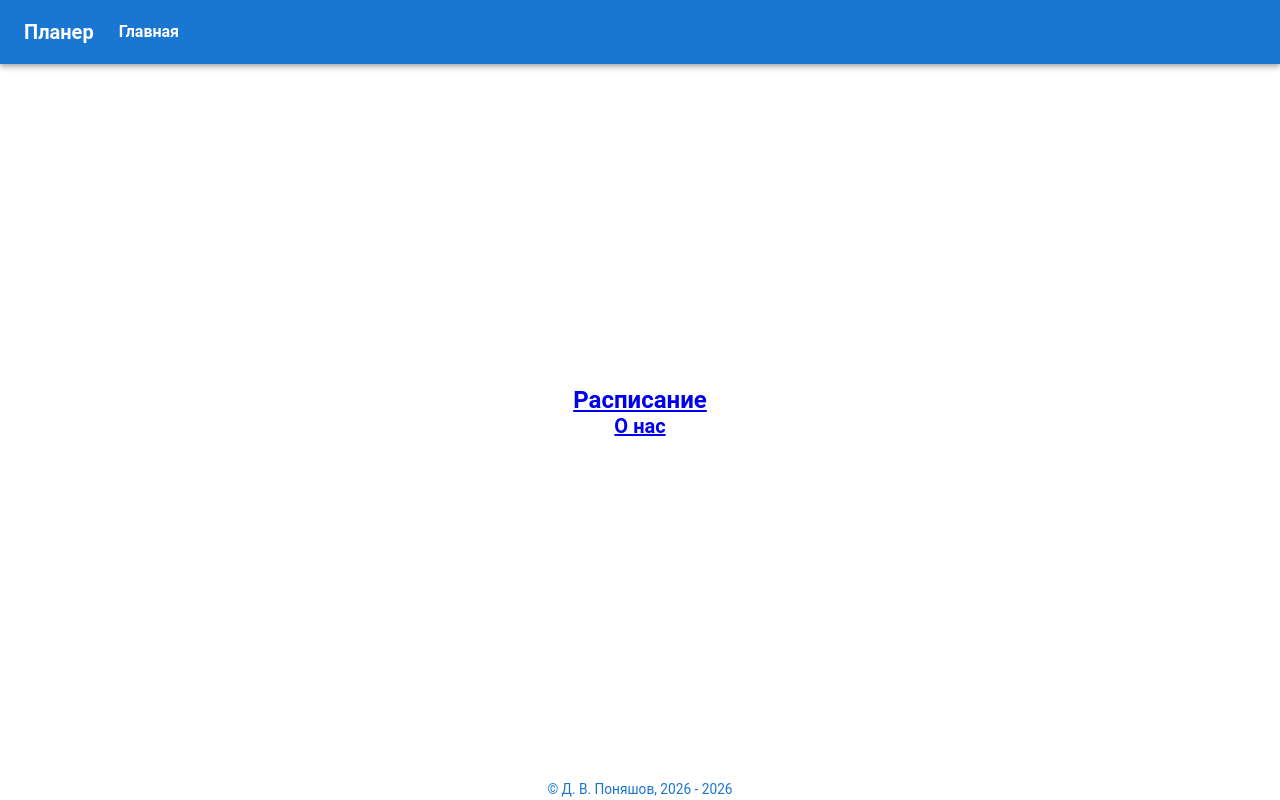
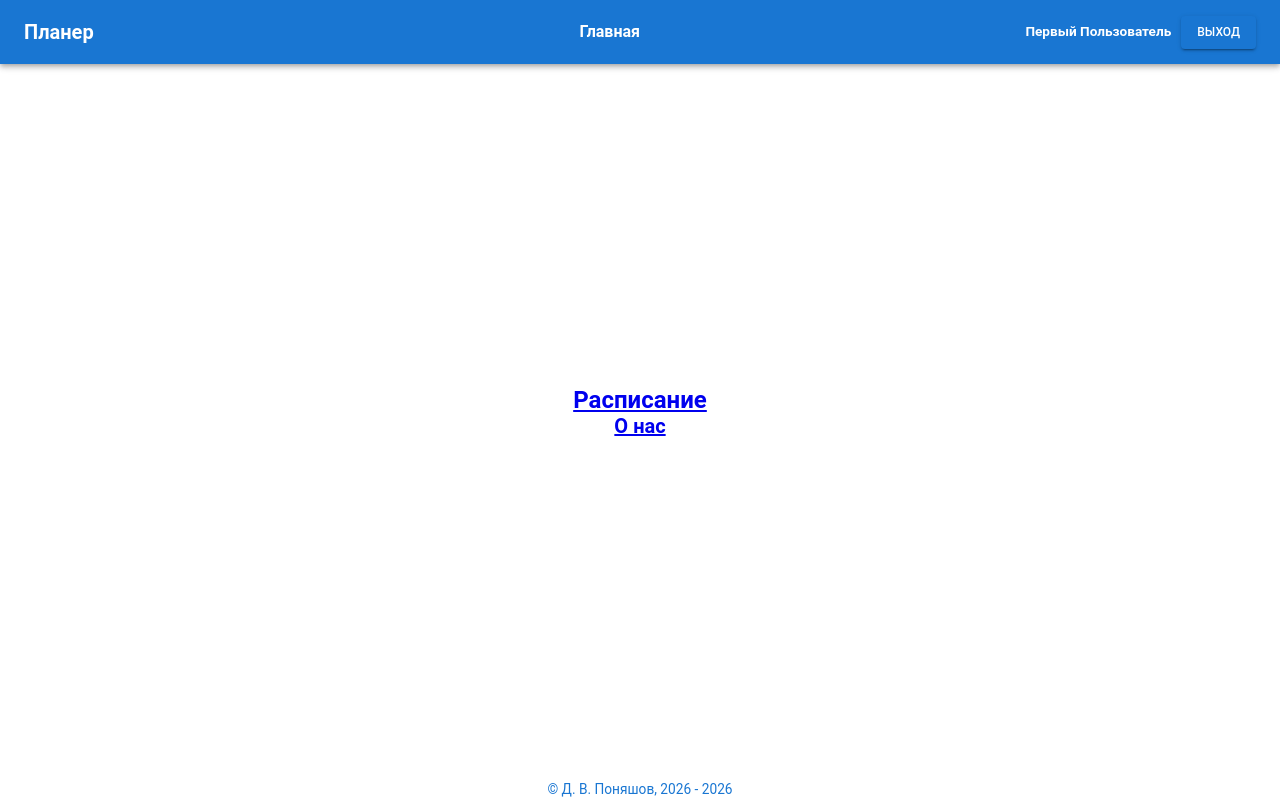
Before and after one commit to dponyashov/notebook-app, a React (Vite) app in the folder front-react/: page / in a window 1280 px wide. Built offline with nearby package versions, Linux system fonts and the light colour scheme.

Commit message:
front, add MUI styles v2.3

```diff
--- a/front-react/src/components/forms/ScheduleForm.tsx
+++ b/front-react/src/components/forms/ScheduleForm.tsx
@@ -5,7 +5,6 @@ import Spacer from '../UI/Spacer';
 import ThemedErorText from '../UI/ThemedErorText';
 import ThemedButton from '../UI/ThemedButton';
 import { UiCaptions } from '../../consts/uiCaptions';
-import ThemedInput from '../UI/ThemedInput';
 
 import ThemedTextArea from '../UI/ThemedTextArea';
 import { useUser } from '../../hooks/useUser';
@@ -13,7 +12,7 @@ import { timeNumberToString, timeStringToNumber } from '../../utils/time-util';
 import ThemedSelect from '../UI/ThemedSelect';
 import { fakeClientList, fakeUserList } from '../../fake/fakeSelectOptions';
 import type { OptionType } from '../../types/ui-types';
-import { AppConfig } from '../../consts/AppConfig';
+import { AppConfig } from '../../consts/appConfig';
 import { Box, Typography } from '@mui/material';
 import ThemedTimePicker from '../UI/ThemedTimePicker';
 import { FormCaptions } from '../../consts/formCaption';
--- a/front-react/src/components/pages/SchedulePage.tsx
+++ b/front-react/src/components/pages/SchedulePage.tsx
@@ -8,15 +8,18 @@ import ScheduleList from "../schedule/schedule-list";
 import { PageCaptions } from "../../consts/pageCaptions";
 
 import TemplatePage from "./TemplatePage";
-import { Box } from "@mui/material";
+import { Box, Typography } from "@mui/material";
 import ThemedDatePicker from "../UI/ThemedDatePicker";
 import { UiCaptions } from "../../consts/uiCaptions";
+import { useUser } from "../../hooks/useUser";
 
 const SchedulePage = () => {
 
     const [currentDate, setCurrentDate] = useState<Date>(new Date());
     const [preperedList, setPreparedList] = useState<ISchedule[]>([]);
     const { scheduleList, loaded, setList } = useSchedule(currentDate);
+
+    const {user} = useUser();
 
     useEffect(()=> {
         if (loaded) {
@@ -38,9 +41,12 @@ const SchedulePage = () => {
             <Box style={{display: 'flex',
                         justifyContent: 'center',
                         alignItems: 'center',
-                        gap: 2,
+                        gap: 150,
                         marginTop: '5px'}}
             >
+                {user &&
+                    <Typography variant="h6">{ user.name }</Typography>
+                }
                 <ThemedDatePicker style={{marginTop: '20px'}}
                     value = { currentDate.toISOString().split('T')[0] }
                     onChange = { e => selectDateHandle(e.target.value) }
--- a/front-react/src/components/pages/TemplatePage.tsx
+++ b/front-react/src/components/pages/TemplatePage.tsx
@@ -1,19 +1,55 @@
-import { AppBar, Box, Container, Grid, Toolbar, Typography } from "@mui/material"
-import { AppConfig } from "../../consts/AppConfig"
-import { Margin } from "@mui/icons-material"
+import { AppBar, Box, Grid, Toolbar, Typography } from "@mui/material"
+import { AppConfig } from "../../consts/appConfig"
+import { useUser } from "../../hooks/useUser"
+import ThemedButton from "../UI/ThemedButton"
+import { UiCaptions } from "../../consts/uiCaptions"
+import { useNavigate } from "react-router-dom"
+import { AppRoutes } from "../../consts/routes"
 
 const TemplatePage = ({children, pageCaption=''}) => {
+    const {user} = useUser();
+
+    const navigate = useNavigate();
+
+    const entryHandle = () => {
+        navigate(AppRoutes.LOGIN.value);
+    }
+
+    const exitHandle = () => {
+        console.log('Кнопка выхода в тулбаре')
+        //TODO тут надо делать логаут
+    }
+
     return (
         <Box sx={{ display: 'flex', flexDirection: 'column', height: '100vh' }}>
             <AppBar position="static">
-            <Toolbar>
+                <Toolbar style={{display: 'flex', justifyContent:'space-between'}}>
+                    <Box style={{display: 'flex',
+                        justifyContent: 'space-between',
+                        alignItems: 'center',
+                        width: '50%',
+                        gap: '10px'
+                    }}>
+                        <Typography variant='h4'>{AppConfig.appCaption}</Typography>
+                        <Typography variant='h5'>{pageCaption}</Typography>
+                    </Box>
+                    <Box>
+                        {user &&
                             <Box style={{display: 'flex',
                                     justifyContent: 'center',
                                     alignItems: 'center',
-                    gap: '25px'
+                                    gap: '10px'
                                 }}>
-                    <Typography variant='h4'>{AppConfig.appCaption}</Typography>
-                    <Typography variant='h5'>{pageCaption}</Typography>
+                                <Typography variant='h6'>{user.name}</Typography>
+                                <ThemedButton onClick={exitHandle} variant="contained">
+                                    {UiCaptions.BUTTONS.EXIT}
+                                </ThemedButton>
+                            </Box>}
+                        {!user &&
+                            <ThemedButton onClick={entryHandle} variant="contained">
+                                {UiCaptions.BUTTONS.ENTRY}
+                            </ThemedButton>
+                        }
                     </Box>
                 </Toolbar>
             </AppBar>
--- a/front-react/src/components/schedule/schedule-content.tsx
+++ b/front-react/src/components/schedule/schedule-content.tsx
@@ -1,22 +1,16 @@
 import { CardContent, Typography } from '@mui/material';
 import type { ISchedule } from '../../types/schedule-types';
 import type { FC } from 'react';
-import { useUser } from '../../hooks/useUser';
 
 interface ScheduleContentProps {
   item: ISchedule;
 }
 
 const ScheduleContent: FC<ScheduleContentProps> = ({item}) => {
-
-  const {user} = useUser();
-
   return (
     <CardContent style={{padding: '10px'}}>
-      <Typography variant="h6" component="h6">{ user.name }</Typography>
       <Typography color="textPrimary" gutterBottom>с {item.beginTime} по {item.endTime}</Typography>
-      { !item.isEmpty && <Typography variant="h5">Клиент: { item.clientId }</Typography> }
-      {/* { !item.isEmpty && <Typography variant="h6" component="h6">Пользователь: { item.userId }</Typography> } */}
+      { !item.isEmpty && <Typography variant="h6">Клиент: { item.clientId }</Typography> }
       <Typography color="textSecondary">{item.description}</Typography>
     </CardContent>
   )
--- a/front-react/src/components/schedule/schedule-item.tsx
+++ b/front-react/src/components/schedule/schedule-item.tsx
@@ -3,7 +3,7 @@ import type { ISchedule } from '../../types/schedule-types';
 import CustomModal from '../UI/CustomModal';
 import ScheduleForm from '../forms/ScheduleForm';
 import { useState } from 'react';
-import { Card, useTheme } from '@mui/material';
+import { Card, ListItem, useTheme } from '@mui/material';
 import ScheduleContent from './schedule-content';
 
 interface ScheduleItemProps {
@@ -25,10 +25,11 @@ interface ScheduleItemProps {
     }
 
     return (
+        <ListItem style={{alignItems: "center", marginBottom: '3px'}}>
             <Card onClick={openHandle}
                 style={{
                     backgroundColor: (item.isEmpty ? theme.palette.emptyCard.main : theme.palette.fillCard.main),
-                    margin: '3px'
+                    minWidth: '75vh',
                 }}
             >
                 {
@@ -39,6 +40,7 @@ interface ScheduleItemProps {
                 }
                 <ScheduleContent item={item} />
             </Card>
+        </ListItem>
     )
 }
 
--- a/front-react/src/components/schedule/schedule-list.tsx
+++ b/front-react/src/components/schedule/schedule-list.tsx
@@ -1,7 +1,7 @@
 import type { ISchedule } from '../../types/schedule-types';
 import ScheduleItem from './schedule-item';
 
-import { List } from '@mui/material';
+import { Box, List } from '@mui/material';
 
 interface ScheduleListProps {
     items: ISchedule[]
@@ -9,10 +9,16 @@ interface ScheduleListProps {
 
 const ScheduleList: React.FC<ScheduleListProps> = ({items}) => {
     return (
-            <List style={{maxHeight: '75vh', overflow: 'auto'}} >
+        <Box sx={{ display: 'flex', justifyContent: 'center', width: '100%' }}>
+            <List style={{
+                maxHeight: '75vh',
+                minWidth: '80vh',
+                overflow: 'auto',
+            }} >
                 { !items && <h6>Нет данных для загрузки</h6> }
                 { items && ( items.map((item: ISchedule) => <ScheduleItem key={item.id} item={item}/>) ) }
             </List>
+        </Box>
     )
 }
 
--- a/front-react/src/consts/colorsTheme.ts
+++ b/front-react/src/consts/colorsTheme.ts
@@ -11,6 +11,14 @@ export const theme = createTheme({
       styleOverrides: {
         root: {
           margin: 0, // Убирает отступы глобально для всех Typography
+          padding: 0,
+        },
+      },
+    },
+    MuiListItem: {
+      styleOverrides: {
+        root: {
+          margin: 0,
           padding: 0,
         },
       },
--- a/front-react/src/consts/uiCaptions.ts
+++ b/front-react/src/consts/uiCaptions.ts
@@ -3,6 +3,8 @@ export const UiCaptions = {
         SAVE: 'Сохранить',
         CANCEL: 'Отменить',
         EDIT: 'Редатировать',
+        EXIT: 'Выход',
+        ENTRY: 'Вход'
     },
     TIMEPIKERS: {
         START: 'Начало',
--- a/front-react/src/fake/fakeSelectOptions.ts
+++ b/front-react/src/fake/fakeSelectOptions.ts
@@ -20,22 +20,22 @@ export const fakeClientList = [
 export const fakeUserList = [
     {
         id: 1,
-        name: 'Пользователь 1'
+        name: 'Петрова Анна Иоановна'
     },
     {
         id: 2,
-        name: 'Пользователь 2'
+        name: 'Свиристелкина Полина Сидоровна'
     },
     {
         id: 3,
-        name: 'Пользователь 3'
+        name: 'Невинная Мария Макаровна'
     },
     {
         id: 4,
-        name: 'Пользователь 4'
+        name: 'Чеканутая Зоя Петровна'
     },
     {
         id: 5,
-        name: 'Пользователь 5'
+        name: 'Сидорова Зухра Мамеджановна'
     },
 ]
```
Also changed, not shown: front-react/src/consts/appConfig.ts (renamed from front-react/src/consts/AppConfig.ts). Lines whose indentation alone changed are shown as unchanged.
